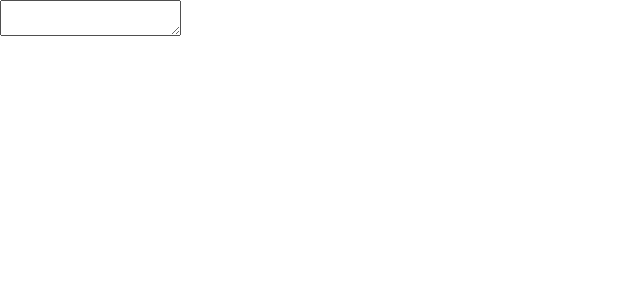
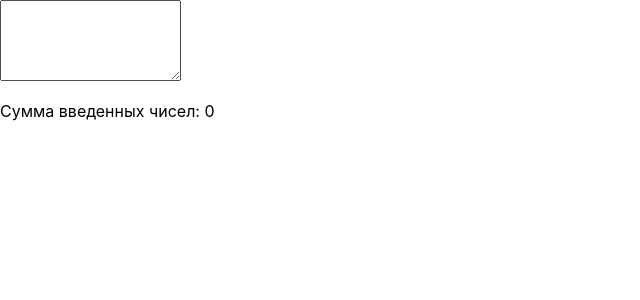
Before and after one commit to Kosa-Nostra/React_Tasks, a React (Create React App) app: page / in a window 1280 px wide. Shown: the top 300 px of the page, without its empty margins (0-640 px from the left). Built offline with nearby package versions, Linux system fonts and the light colour scheme.

Commit message:
Task 61#2

```diff
--- a/src/App.js
+++ b/src/App.js
@@ -38,16 +38,26 @@ function translit(word){
 }
 
 function App() {
-	const [value, setValue] = useState('');
+	const [text, setText] = useState("");
 
-	function handleChange(event) {
-		setValue(event.target.value);
-	}
+	const calculateSum = (input) => {
+	  const sum = input
+		.split("\n")
+		.map(line => parseFloat(line) || 0)
+		.reduce((acc, num) => acc + num, 0);
+	  return sum;
+	};
 
-	return <div>
-		<textarea value={value} onChange={handleChange} />
-		<p>{translit(value)}</p>
-	</div>;
-}
+	return (
+	  <div>
+		<textarea
+		  value={text}
+		  onChange={(e) => setText(e.target.value)}
+		  rows={5}
+		/>
+		<p>Сумма введенных чисел: {calculateSum(text)}</p>
+	  </div>
+	);
+  }
 
 export default App;
```
